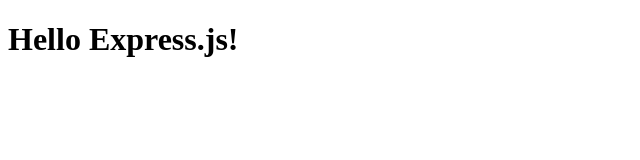
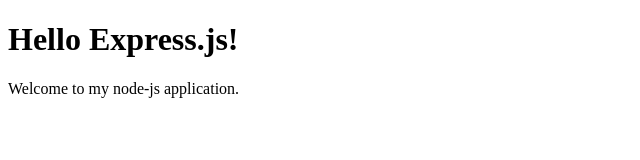
Before and after one commit to Bji221/web-server, a website: page public/index.html in a window 1280 px wide. Shown: the whole page, without its empty margins (0-640 px from the left). Drawn offline with Linux system fonts and the light colour scheme.

Commit message:
added the public index.html

```diff
--- a/public/index.html
+++ b/public/index.html
@@ -6,5 +6,6 @@
 	</head>
 	<body>
 		<h1>Hello Express.js!</h1>
+		<p> Welcome to my node-js application. </p>
 	</body>
 </html>
```
